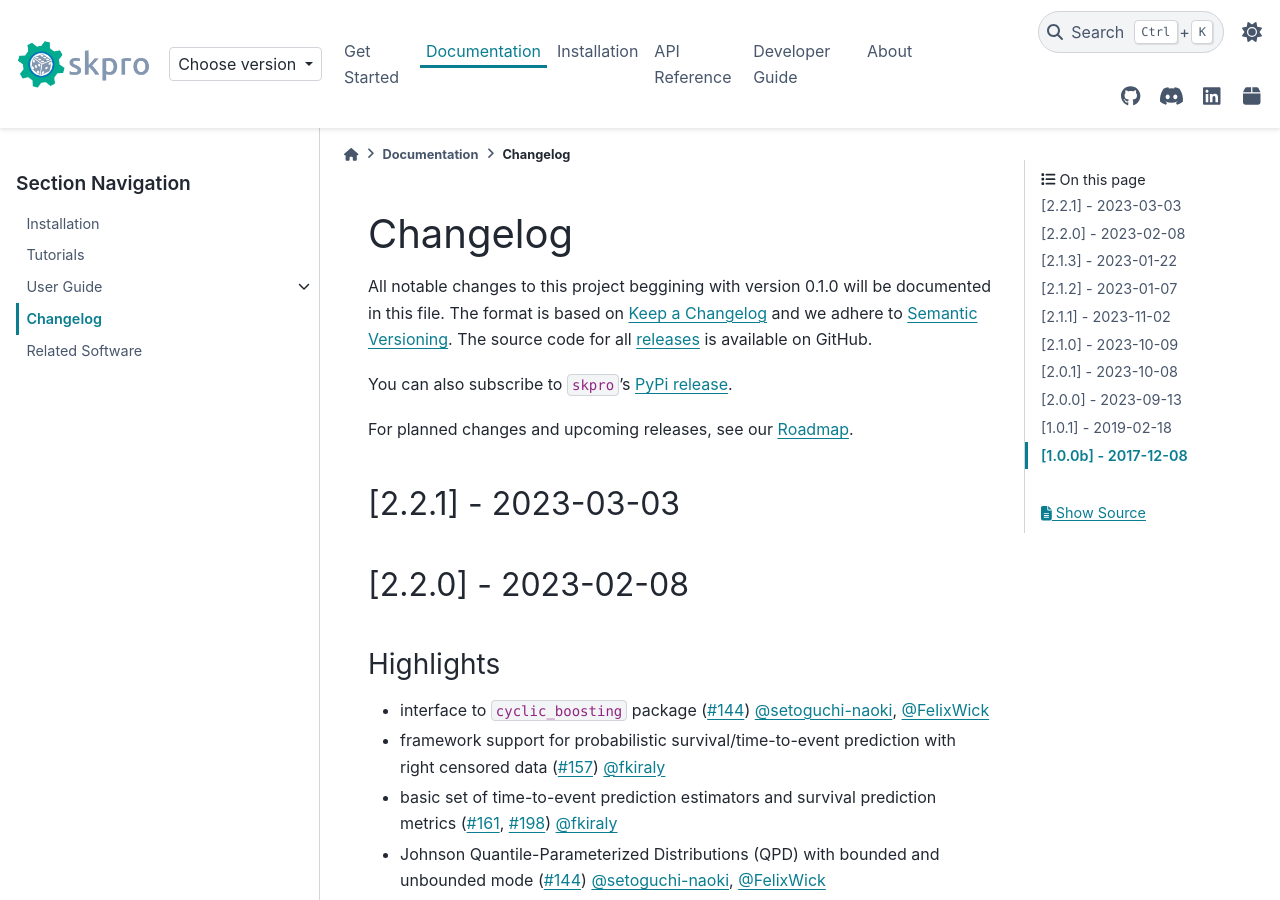
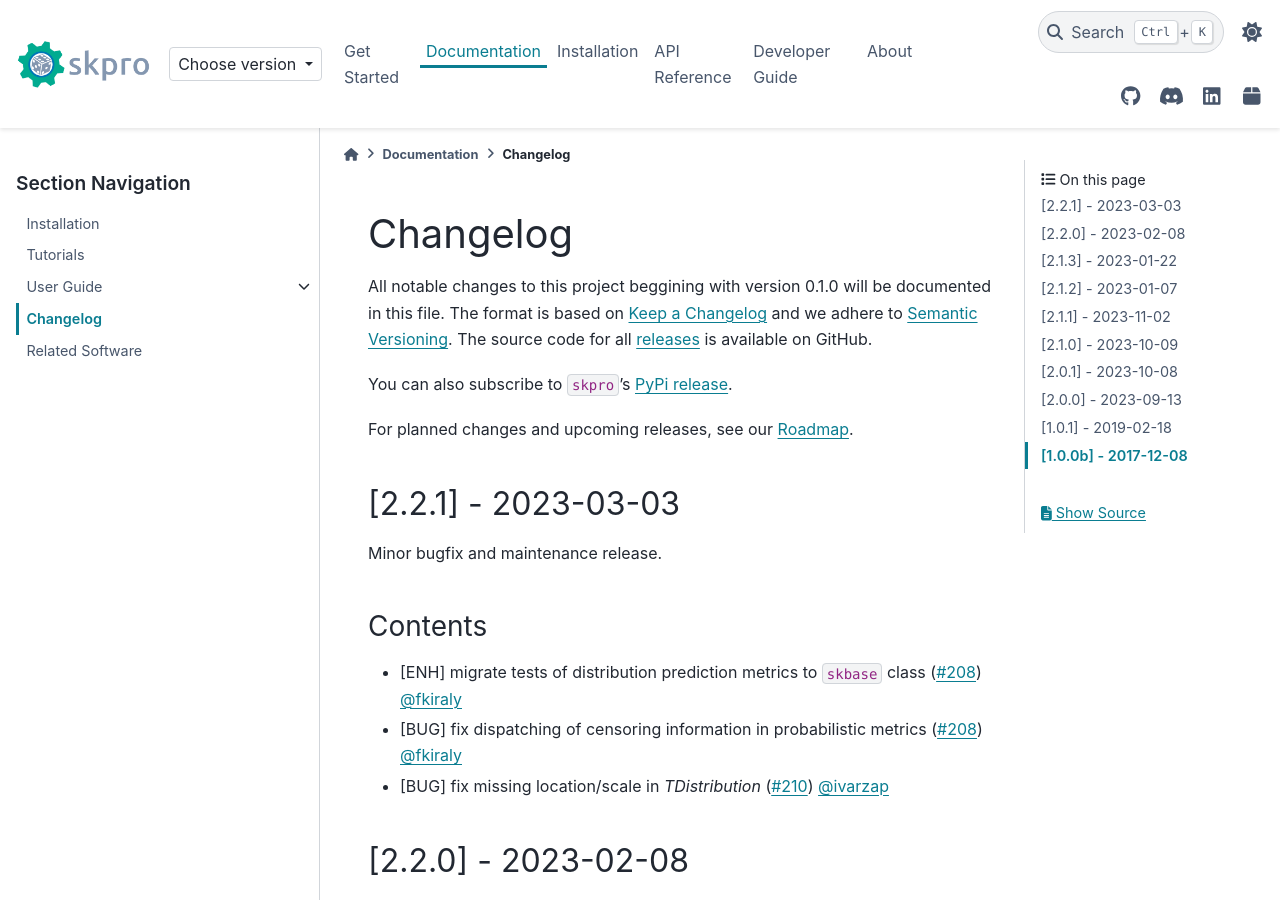
Before and after one commit to sktime/skpro, a Sphinx documentation site: the page built from docs/source/changelog.rst, in a window 1280 px wide and 900 px high. Built offline with Sphinx 7.4.7 and the PyData theme 0.15.4, drawn with Linux system fonts in a browser that asks for light colours; pages that are not in the unit, such as notebooks, are missing from menus.

Commit message:
changelog

```diff
--- a/docs/source/changelog.rst
+++ b/docs/source/changelog.rst
@@ -16,6 +16,17 @@ For planned changes and upcoming releases, see our :ref:`roadmap`.
 
 [2.2.1] - 2023-03-03
 ====================
+
+Minor bugfix and maintenance release.
+
+Contents
+--------
+
+* [ENH] migrate tests of distribution prediction metrics to ``skbase`` class
+  (:pr:`208`) :user:`fkiraly`
+* [BUG] fix dispatching of censoring information in probabilistic metrics
+  (:pr:`208`) :user:`fkiraly`
+* [BUG] fix missing location/scale in `TDistribution` (:pr:`210`) :user:`ivarzap`
 
 
 [2.2.0] - 2023-02-08
```
